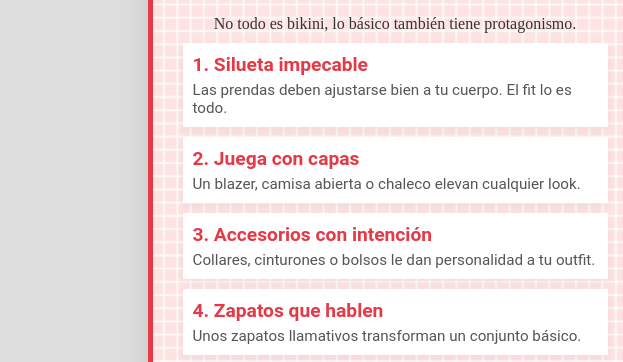
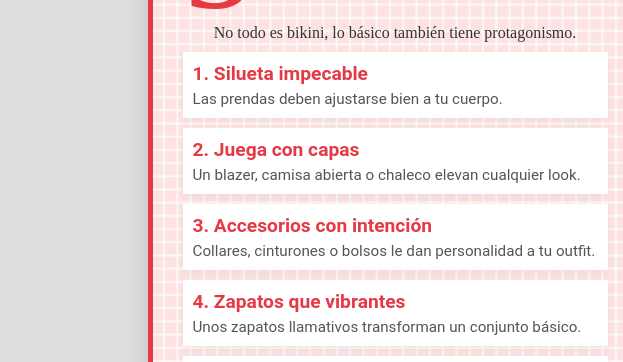
Before and after one commit to mariparlione/Revista-Claret, a plain HTML site: page pagina3.html in a window 1280 px wide. Shown: the part 241-603 px from the top of the page, 0-623 px from the left. Drawn offline with Linux system fonts and the light colour scheme; a web font is replaced by a local one.

Commit message:
Update pagina3.html

```diff
--- a/pagina3.html
+++ b/pagina3.html
@@ -26,7 +26,7 @@
                 </p>
                     <div class="clave">
                         <h3>1. Silueta impecable</h3>
-                        <p>Las prendas deben ajustarse bien a tu cuerpo. El fit lo es todo.</p>
+                        <p>Las prendas deben ajustarse bien a tu cuerpo.</p>
                     </div>
                     <div class="clave">
                         <h3>2. Juega con capas</h3>
@@ -37,7 +37,7 @@
                         <p>Collares, cinturones o bolsos le dan personalidad a tu outfit.</p>
                     </div>
                     <div class="clave">
-                        <h3>4. Zapatos que hablen</h3>
+                        <h3>4. Zapatos que vibrantes</h3>
                         <p>Unos zapatos llamativos transforman un conjunto básico.</p>
                     </div>
                     <div class="clave">
```
